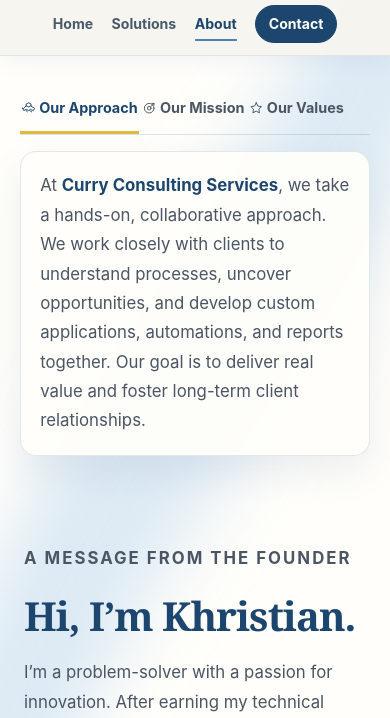
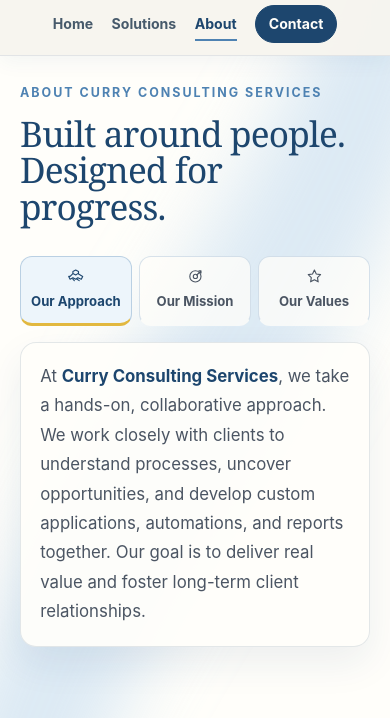
Before and after one commit to khristiancurry/curryconsulting-website, a plain HTML site: page about.html in a window 390 px wide. Shown: the part 57-775 px from the top of the page. Drawn offline with Linux system fonts and the light colour scheme.

Commit message:
Updated site

```diff
--- a/about.html
+++ b/about.html
@@ -28,6 +28,11 @@
 
     <main>
         <section class="about-info" aria-label="Our company">
+            <header class="about-page-heading">
+                <p class="eyebrow">About Curry Consulting Services</p>
+                <h1>Built around people. Designed for progress.</h1>
+            </header>
+            <div class="about-content">
                 <div class="about-tablist" role="tablist" aria-label="Learn about Curry Consulting Services">
                     <button class="about-tab" id="tab-approach" type="button" role="tab" aria-selected="true" aria-controls="panel-approach" tabindex="0">
                         <svg viewBox="0 0 24 24" aria-hidden="true" focusable="false"><path d="m3 12 4-4 4 2 3-2 7 4-2 4-5-2-3 2-4-2-4 2-2-4Zm4-4V5l4-2 4 2v3M7 16l2 2m4-2 3 2"/></svg>
@@ -76,6 +81,7 @@
                         </li>
                     </ul>
                 </div>
+            </div>
         </section>
 
         <section class="founder-section">
@@ -91,16 +97,16 @@
                 </div>
                 <ol class="founder-timeline" aria-label="Education and experience">
                     <li class="timeline-item">
-                        <h3>Engineering</h3>
-                        <p>BS Industrial Engineering</p>
+                        <h3>Curry Consulting Services</h3>
+                        <p>Digitalization, automation, and custom software consulting</p>
                     </li>
                     <li class="timeline-item">
                         <h3>Automotive Manufacturing &amp; Digitalization</h3>
                         <p>5 years leading software, quality, and digital transformation initiatives</p>
                     </li>
                     <li class="timeline-item">
-                        <h3>Curry Consulting Services</h3>
-                        <p>Digitalization, automation, and custom software consulting</p>
+                        <h3>Engineering</h3>
+                        <p>BS Industrial Engineering</p>
                     </li>
                 </ol>
             </div>
--- a/style.css
+++ b/style.css
@@ -287,7 +287,7 @@ a {
     content: "";
 }
 
-.timeline-item:last-child::before {
+.timeline-item:first-child::before {
     border-color: var(--white);
     background: var(--white);
     box-shadow: 0 0 0 6px rgb(250 249 247 / 18%);
@@ -1233,7 +1233,7 @@ button:focus-visible {
 .service-card:hover,
 .service-card:focus-within {
     border-color: rgb(78 130 178 / 32%);
-    background: #eaf3f9;
+    background: #f3f8fc;
     box-shadow: 0 12px 30px rgb(29 70 110 / 9%);
     transform: translateY(-5px);
 }
@@ -1439,10 +1439,10 @@ button:focus-visible {
     font-size: clamp(2.5rem, 5vw, 4rem);
 }
 
-.founder-eyebrow {
+.founder-copy .founder-eyebrow {
     margin: 0 0 0.35rem;
-    color: var(--accent);
-    font-size: 0.78rem;
+    color: var(--teal);
+    font-size: clamp(1rem, 1.3vw, 1.1rem);
     font-weight: 750;
     letter-spacing: 0.12em;
     text-transform: uppercase;
@@ -1469,7 +1469,7 @@ button:focus-visible {
     background: #fffefa;
 }
 
-.timeline-item:last-child::before {
+.timeline-item:first-child::before {
     border-color: var(--teal);
     background: var(--teal);
     box-shadow: 0 0 0 6px rgb(226 184 63 / 16%);
@@ -1486,6 +1486,10 @@ button:focus-visible {
 .process-section {
     max-width: var(--content-width);
     padding: clamp(4rem, 7vw, 6rem) 1.5rem 2rem;
+}
+
+.process-section .eyebrow {
+    color: var(--accent);
 }
 
 .process-section h1,
@@ -1513,7 +1517,7 @@ button:focus-visible {
 
 .process-step:hover {
     border-color: rgb(78 130 178 / 32%);
-    background: #eaf3f9;
+    background: #f3f8fc;
     box-shadow: 0 12px 30px rgb(29 70 110 / 9%);
     transform: translateY(-4px);
 }
@@ -2334,6 +2338,9 @@ button:focus-visible {
     display: block;
     margin-bottom: 1rem;
     color: var(--accent);
+    font-family: inherit;
+    font-size: 0.78rem;
+    letter-spacing: 0.16em;
 }
 
 #home.hero h1 {
@@ -2729,26 +2736,53 @@ button:focus-visible {
     padding: clamp(2.5rem, 5vw, 4rem) max(1.25rem, calc((100% - var(--content-width)) / 2));
 }
 
+.about-page-heading {
+    width: min(100%, var(--content-width));
+    margin: 0 auto clamp(2rem, 4vw, 3rem);
+}
+
+.about-page-heading .eyebrow {
+    margin-bottom: 0.8rem;
+    color: var(--accent);
+}
+
+.about-page-heading h1 {
+    max-width: 18ch;
+    margin: 0;
+    color: var(--navy);
+    font-size: clamp(2.2rem, 3.8vw, 3.5rem);
+    font-weight: 500;
+    line-height: 1.04;
+}
+
+.about-content {
+    width: min(100%, var(--content-width));
+    margin: 0 auto;
+}
+
 .about-tablist {
+    display: grid;
+    grid-template-columns: repeat(3, minmax(0, 1fr));
+    max-width: var(--content-width);
+    gap: clamp(0.6rem, 1.5vw, 1.25rem);
+    margin: 0 auto 1.4rem;
+}
+
+.about-tab {
     display: flex;
-    max-width: var(--content-width);
-    gap: clamp(0.35rem, 1.5vw, 1.25rem);
-    margin: 0 auto 1.4rem;
-    border-bottom: 1px solid rgb(78 130 178 / 22%);
-}
-
-.about-tab {
-    display: inline-flex;
     align-items: center;
-    gap: 0.5rem;
-    padding: 0.75rem 0.8rem 0.65rem;
-    border: 0;
+    justify-content: center;
+    gap: 0.65rem;
+    min-width: 0;
+    padding: 0.9rem 1rem;
+    border: 1px solid rgb(78 130 178 / 22%);
     border-bottom: 3px solid transparent;
-    background: transparent;
+    border-radius: 12px;
+    background: rgb(255 254 250 / 75%);
     color: var(--muted);
     cursor: pointer;
     font: inherit;
-    font-size: clamp(1.2rem, 1.8vw, 1.45rem);
+    font-size: clamp(0.9rem, 1.1vw, 1.05rem);
     font-weight: 700;
     transition: border-color 160ms ease, color 160ms ease;
 }
@@ -2765,7 +2799,9 @@ button:focus-visible {
 }
 
 .about-tab[aria-selected="true"] {
+    border-color: rgb(78 130 178 / 32%);
     border-bottom-color: var(--teal);
+    background: #edf5fb;
     color: var(--navy);
 }
 
@@ -2780,7 +2816,7 @@ button:focus-visible {
 
 .about-panel {
     width: min(100%, var(--content-width));
-    min-height: 11rem;
+    min-height: 0;
     margin: 0 auto;
     padding: clamp(1.4rem, 3vw, 2rem);
     border: 1px solid rgb(29 70 110 / 12%);
@@ -2794,7 +2830,7 @@ button:focus-visible {
 }
 
 .about-panel > p {
-    max-width: 70ch;
+    max-width: none;
     margin: 0;
     color: var(--muted);
     font-size: clamp(1.05rem, 1.5vw, 1.2rem);
@@ -2821,6 +2857,14 @@ button:focus-visible {
 }
 
 @media (max-width: 900px) {
+    .about-page-heading {
+        max-width: 42rem;
+    }
+
+    .about-page-heading h1 {
+        max-width: 20ch;
+    }
+
     .about-values-panel .values-list {
         grid-template-columns: repeat(2, minmax(0, 1fr));
     }
@@ -2832,20 +2876,20 @@ button:focus-visible {
     }
 
     .about-tablist {
-        justify-content: flex-start;
-        gap: 0.1rem;
+        gap: 0.45rem;
         margin-bottom: 1rem;
     }
 
     .about-tab {
-        gap: 0.2rem;
-        padding-inline: 0.1rem;
-        font-size: 0.9rem;
+        flex-direction: column;
+        gap: 0.35rem;
+        padding: 0.65rem 0.3rem;
+        font-size: 0.82rem;
     }
 
     .about-tab svg {
-        width: 0.9rem;
-        height: 0.9rem;
+        width: 1.05rem;
+        height: 1.05rem;
     }
 
     .about-panel {
```
Also changed, not shown: solutions.html (+1 -0 lines). Lines whose indentation alone changed are shown as unchanged.
